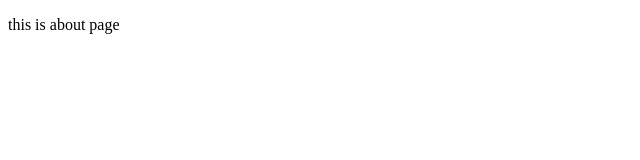
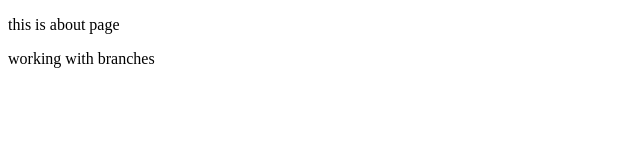
Before and after one commit to jayswal123/ThirdRepo, a plain HTML site: page about.html in a window 1280 px wide. Shown: the whole page, without its empty margins (0-640 px from the left). Drawn offline with Linux system fonts and the light colour scheme.

Commit message:
changing in frontend branch

```diff
--- a/about.html
+++ b/about.html
@@ -8,5 +8,7 @@
 </head>
 <body>
     <p>this is about page</p>
+    <p>working with branches</p>
+
 </body>
 </html>
```
